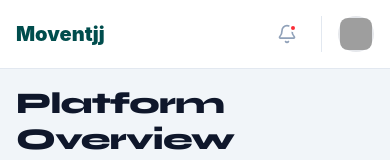
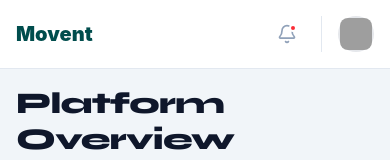
Before and after one commit to mdmuche/movent-frontend, a React (Vite) app: page /admin-dashboard in a window 390 px wide. Shown: the top 160 px of the page. Built offline with nearby package versions, Linux system fonts and the light colour scheme; grey boxes are pictures that could not be loaded.

Commit message:
fix: mobile header h1

```diff
--- a/src/pages/Admin/AdminDashboard.jsx
+++ b/src/pages/Admin/AdminDashboard.jsx
@@ -73,7 +73,7 @@ function AdminDashboard() {
           <div className="flex items-center gap-8">
             <Link to="/">
               <h1 className="lg:hidden text-xl font-black text-[#004d4d] cursor-pointer">
-                Moventjj
+                Movent
               </h1>
             </Link>
             <nav className="hidden md:flex items-center gap-6 text-sm font-bold text-slate-500">
```
